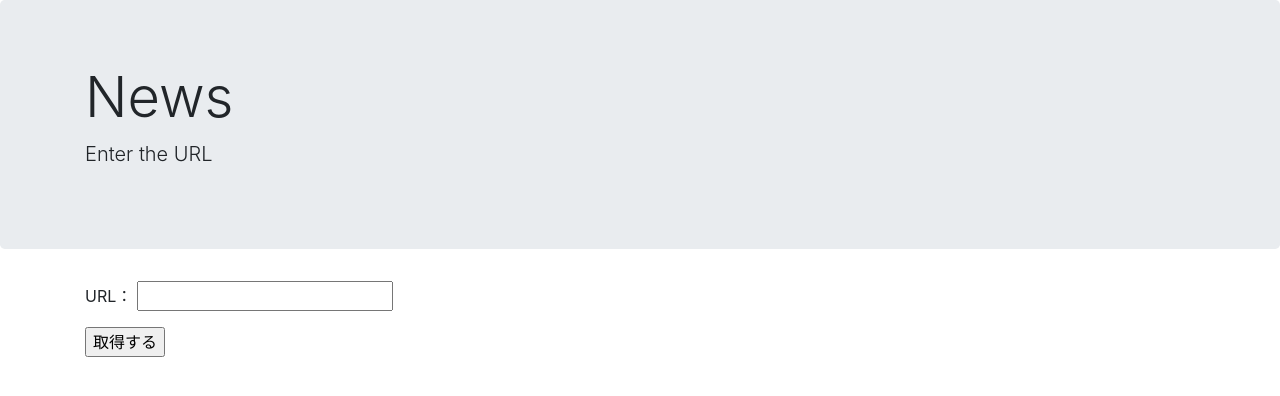
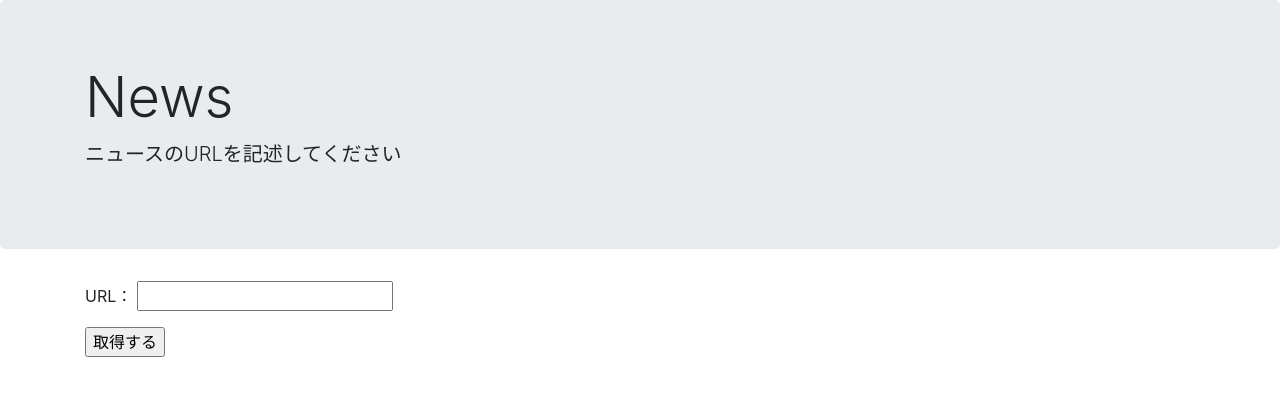
Before and after one commit to tak-eng/python_newsapp, a Django app: template templates/home.html in a window 1280 px wide. Shown: the top 396 px of the page. Run offline with Django 3.2, Linux system fonts and the light colour scheme; the template is opened without the code that fills it, so the values that code supplies are empty; some libraries are stand-ins or nearby versions.

Commit message:
ビューファイルの修正

```diff
--- a/templates/home.html
+++ b/templates/home.html
@@ -4,7 +4,7 @@
 <div class="jumbotron">
    <div class="container">
      <h1 class="display-4">News</h1>
-     <p class="lead">Enter the URL</p>
+     <p class="lead">ニュースのURLを記述してください</p>
    </div>
  </div>
 {% endblock header %}
```
Also changed, not shown: db.sqlite3.
